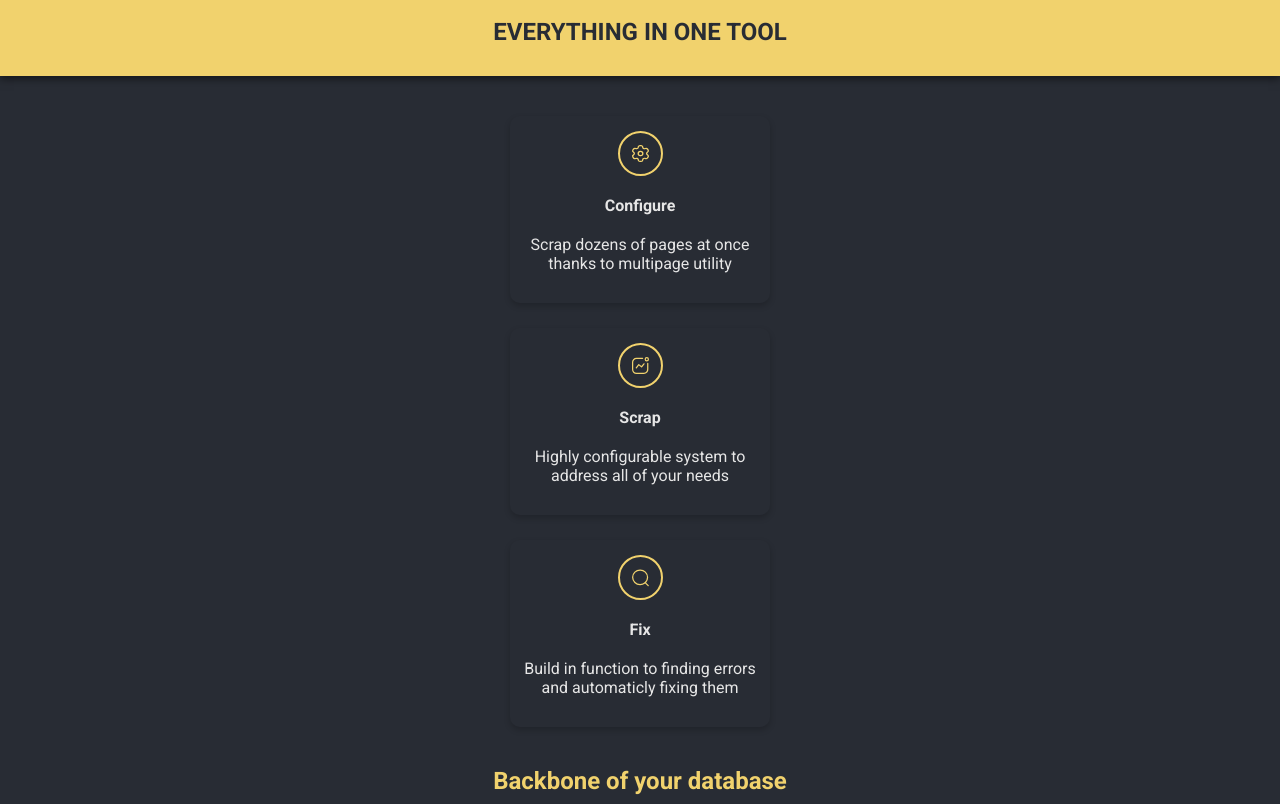
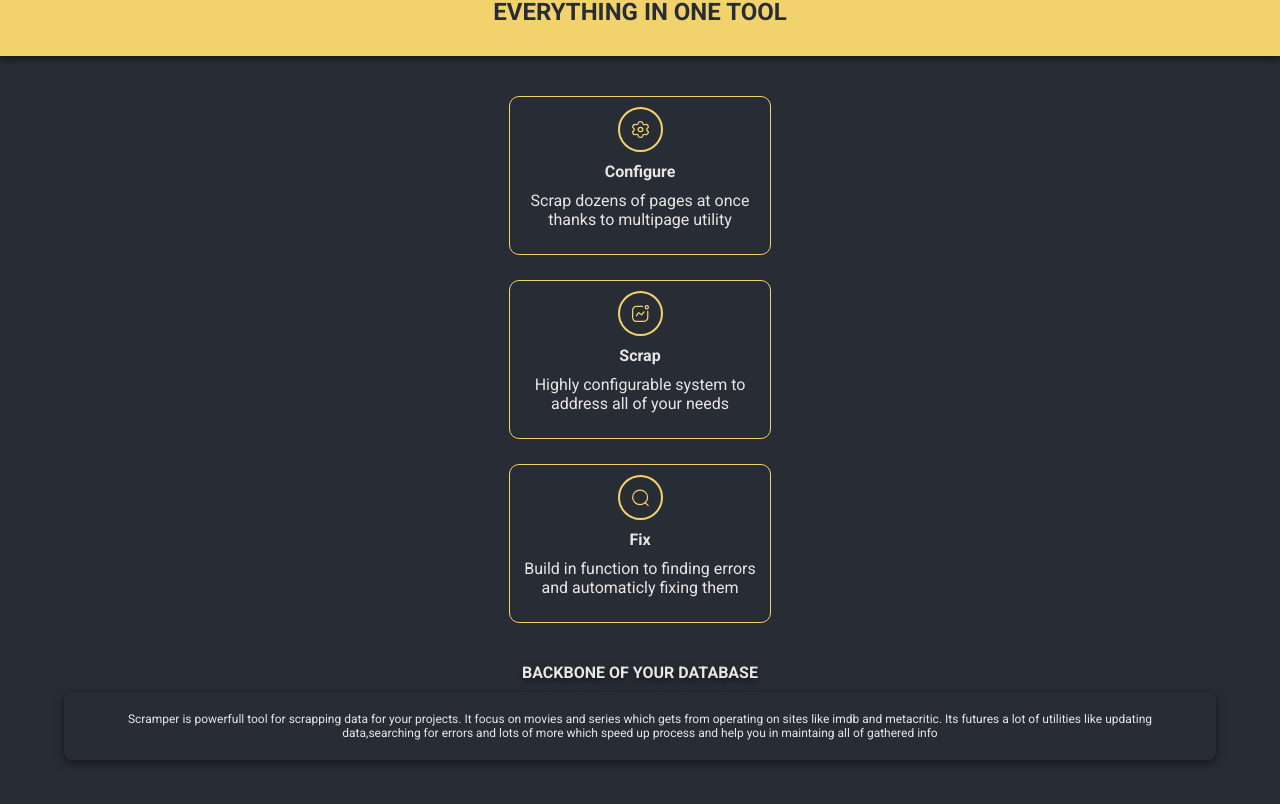
Before and after one commit to Misieq01/scramper-page, a React (Create React App) app: page / in a window 1280 px wide. Shown: the part 1094-1898 px from the top of the page. Built offline with nearby package versions, Linux system fonts and the light colour scheme.

Commit message:
test :computer:

```diff
--- a/src/App.tsx
+++ b/src/App.tsx
@@ -1,5 +1,5 @@
 import React from 'react'
-import Header from './Header'
+import Header from './Sections/Header'
 import About from './Sections/About'
 import Contact from './Sections/Contact'
 import Content from './Sections/Content'
--- a/src/Sections/About.tsx
+++ b/src/Sections/About.tsx
@@ -3,7 +3,7 @@ import React from "react";
 const About = () => {
   return (
     <div className="about">
-      <h2>Backbone of your database</h2>
+      <h3>Backbone of your database</h3>
       <div className="about__text-wrapper">
         <p>
           Scramper is powerfull tool for scrapping data for your projects. It focus on movies and series which gets from operating on sites like imdb and
--- a/src/Header.tsx
+++ b/src/Sections/Header.tsx
@@ -1,5 +1,5 @@
 import React from 'react'
-import {ReactComponent as MenuIcon} from './assets/menu.svg'
+import {ReactComponent as MenuIcon} from '../assets/menu.svg'
 
 const Header = () => {
     return (
--- a/src/styles/about.scss
+++ b/src/styles/about.scss
@@ -4,9 +4,11 @@
   justify-content: space-around;
   align-items: center;
 
-  h2 {
-    color: $yellow;
+  h3 {
+    color: $white;
+    text-shadow: $shadowText;
     margin: 40px 0 10px 0;
+    text-transform: uppercase;
   }
 
   &__text-wrapper {
@@ -14,15 +16,16 @@
     flex-flow: column nowrap;
     justify-content: space-between;
     align-items: center;
-    width: 100vw;
+    width: 90vw;
     padding: 20px 0;
-    background: $yellow;
+    box-shadow: $shadowBox;
+    border-radius: 8px;
   }
 
   p {
-    margin: 0;
+    margin: 0 25px;
     text-align: center;
-    color: $dark;
+    color: $white;
     font-size: 12px;
   }
 }
--- a/src/styles/content.scss
+++ b/src/styles/content.scss
@@ -33,24 +33,24 @@
     justify-content: space-around;
     align-items: center;
     width: 260px;
-    box-shadow: $shadowBoxLight;
+    border: 1px solid $yellow;
     padding: 5px 0 20px 0;
     margin-top: 25px;
     border-radius: 10px;
 
     &__icon {
-      margin: 10px 0;
+      margin: 5px 0;
       width: 45px;
       height: 45px;
     }
     h3 {
       font-weight: bold;
-      margin: 10px 0;
+      margin: 5px 0;
       font-size: 16px;
     }
     p {
       text-align: center;
-      margin: 10px 0;
+      margin: 5px 0;
       font-size: 16px;
     }
   }
--- a/src/styles/index.scss
+++ b/src/styles/index.scss
@@ -44,7 +44,7 @@ button{
 
 .app-wrapper{
   width: 90%;
-  height: 95%;
+  height: 100%;
   position: absolute;
   top: 0;
   left: 0;
```
